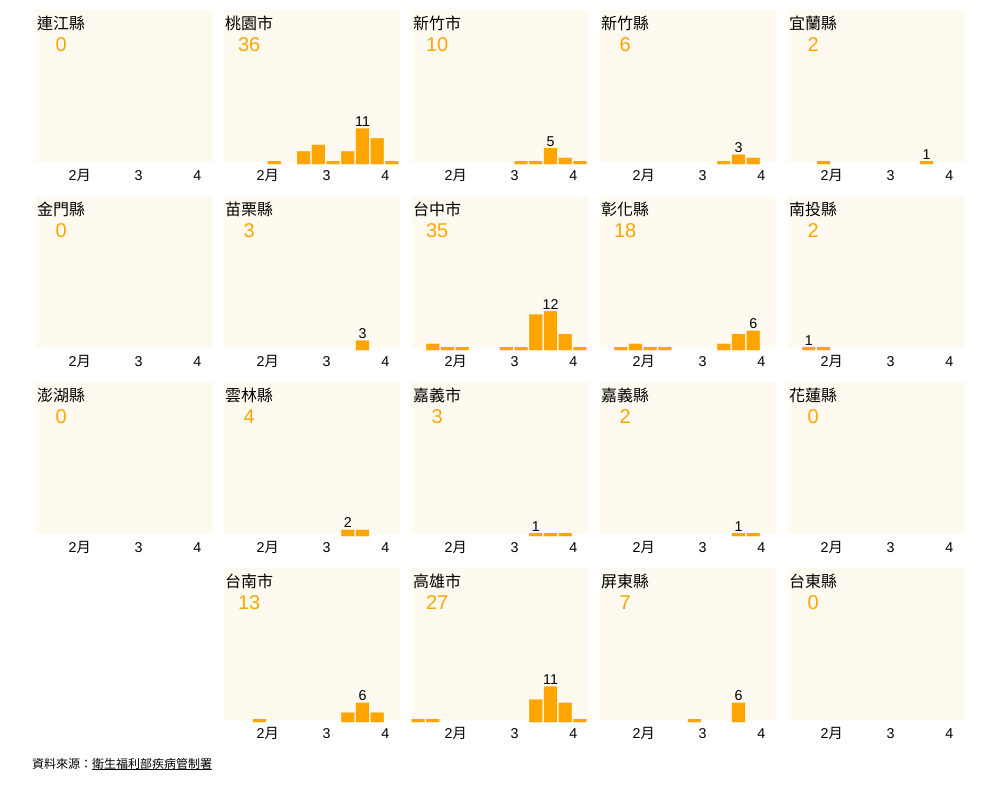
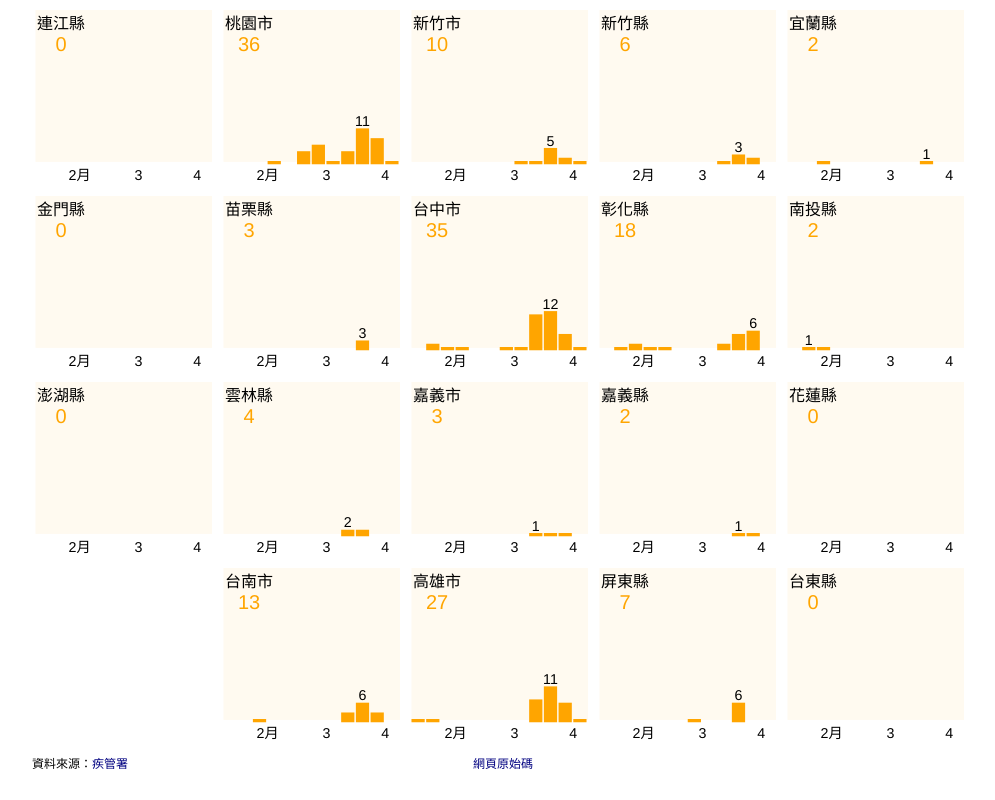
Before and after one commit to imdataman/tw-county-square, a Vue app: page / in a window 1280 px wide. Shown: the part 343-1143 px from the top of the page, without its empty margins (141-1136 px from the left). Built offline with nearby package versions, Linux system fonts and the light colour scheme.

Commit message:
add data source and change link style

```diff
--- a/src/App.vue
+++ b/src/App.vue
@@ -20,9 +20,14 @@
     <div id="footer">
       <span class="dataSource">
         資料來源：<a href="https://data.gov.tw/dataset/118038" target="_blank"
-          >衛生福利部疾病管制署</a
+          >疾管署</a
         >
       </span>
+      <span class="sourceCode"
+        ><a href="https://github.com/imdataman/tw-county-square" target="_blank"
+          >網頁原始碼</a
+        ></span
+      >
     </div>
   </div>
 </template>
@@ -58,7 +63,12 @@ body {
 }
 
 a {
-  color: black;
+  text-decoration: none;
+  color: Navy;
+}
+
+a:hover {
+  color: orange;
 }
 
 #app {
@@ -92,8 +102,13 @@ a {
 }
 
 .updateTime,
+.credit,
+.dataSource,
+.sourceCode {
+  font-size: 0.75rem;
+}
+
 .credit {
-  font-size: 0.75rem;
   img {
     height: 0.75rem;
     padding-left: 0.25rem;
@@ -101,7 +116,14 @@ a {
   }
 }
 
-.dataSource {
-  font-size: 0.75rem;
+#footer {
+  display: grid;
+  grid-template-columns: 1fr 1fr 1fr;
+  grid-template-areas: "dataSource sourceCode none";
+}
+
+.sourceCode {
+  text-align: center;
+  grid-area: sourceCode;
 }
 </style>
```
